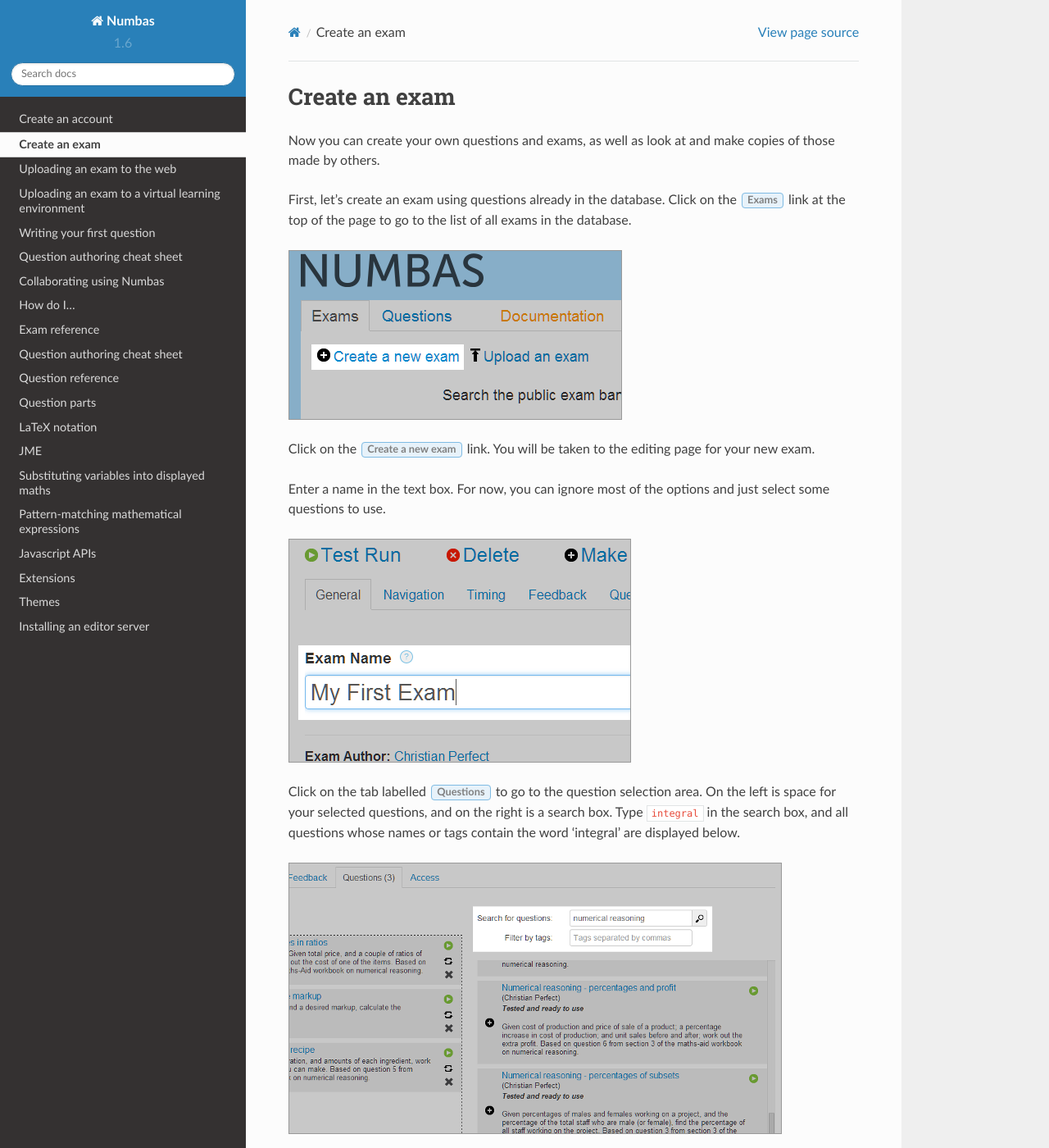
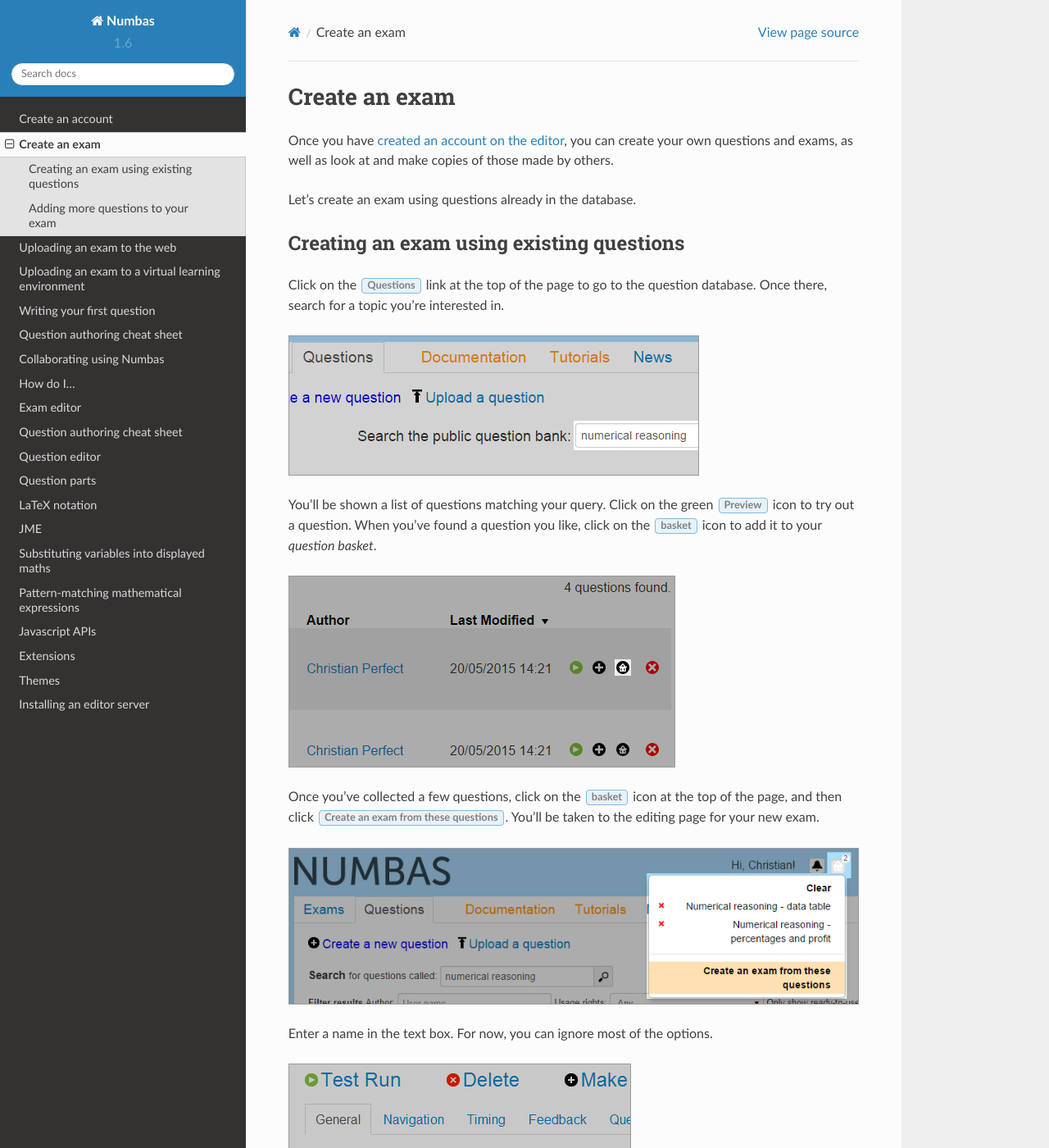
Before and after one commit to numbas/editor-docs, a Sphinx documentation site: the page built from source/create-exam.rst, in a window 1280 px wide and 1400 px high. Shown: the whole window at 82% size. Built offline with Sphinx 7.4.7 and the Read the Docs theme 2.0.0, drawn with Linux system fonts in a browser that asks for light colours; some of the changed text lies outside the part shown.

Commit message:
document question basket

```diff
--- a/source/create-exam.rst
+++ b/source/create-exam.rst
@@ -3,21 +3,51 @@
 Create an exam
 --------------
 
-Now you can create your own questions and exams, as well as look at and make copies of those made by others.
+Once you have :ref:`created an account on the editor <signup>`, you can create your own questions and exams, as well as look at and make copies of those made by others.
 
-First, let's create an exam using questions already in the database. Click on the :guilabel:`Exams` link at the top of the page to go to the list of all exams in the database.
+Let's create an exam using questions already in the database.
 
-.. image:: _static/images/screenshots/exam_index1.png
+Creating an exam using existing questions
+#########################################
 
-Click on the :guilabel:`Create a new exam` link. You will be taken to the editing page for your new exam.
+Click on the :guilabel:`Questions` link at the top of the page to go to the question database.
+Once there, search for a topic you're interested in.
 
-Enter a name in the text box. For now, you can ignore most of the options and just select some questions to use.
+.. image:: _static/images/screenshots/question_search.png
+
+You'll be shown a list of questions matching your query.
+Click on the green :guilabel:`Preview` icon to try out a question.
+When you've found a question you like, click on the :guilabel:`basket` icon to add it to your *question basket*.
+
+.. image:: _static/images/screenshots/question_search_basket.png
+
+Once you've collected a few questions, click on the :guilabel:`basket` icon at the top of the page, and then click :guilabel:`Create an exam from these questions`.
+You'll be taken to the editing page for your new exam.
+
+.. image:: _static/images/screenshots/basket_dropdown.png
+
+Enter a name in the text box.
+For now, you can ignore most of the options.
 
 .. image:: _static/images/screenshots/exam_edit_name.png
 
-Click on the tab labelled :guilabel:`Questions` to go to the question selection area. On the left is space for your selected questions, and on the right is a search box. Type ``integral`` in the search box, and all questions whose names or tags contain the word 'integral' are displayed below.
+Click the :guilabel:`Test Run` link at the top of the page.
+The compiled exam will open in a new window and you can have a go at answering the questions.
 
-.. image:: _static/images/screenshots/exam_edit_question_results.png
+.. image:: _static/images/screenshots/exam_edit_testrun.png
+
+The last thing to do is to give your exam a description.
+The description should be short -- one or two lines -- and will appear underneath the exam's name in the exam listing page.
+Click on the :guilabel:`General` tab, and enter your description in the box.
+
+Adding more questions to your exam
+##################################
+
+On the editing page for your exam, click the tab labelled :guilabel:`Questions` to go to the question selection area.
+On the left is space for your selected questions, and on the right are a few tabs offering different ways of finding questions to add.
+The :guilabel:`Recent questions` tab shows questions you have recently edited.
+The :guilabel:`Basket` tab shows questions you've added to your basket: you can browse the question editor to find questions, add them to your basket, and then go back to the exam editing page and add them in.
+Finally, the :guilabel:`Search` tab offers a small search interface, which is useful if you know the title of the question you want to add.
 
 You can click on any question's name to open it in a new window, so you can check the question does what you want and give it a test run before including it in your exam.
 
@@ -25,12 +55,6 @@ Click the plus icon on one of the question results to add it to your exam.
 
 .. image:: _static/images/screenshots/exam_edit_add_question.png
 
-Search for some other terms and add more questions to your exam. You can drag and drop questions in the list on the left to reorder them.
+You can drag and drop questions in the list on the left to reorder them.
 
 .. image:: _static/images/screenshots/exam_edit_drag.png
-
-When you've picked some questions, click the :guilabel:`Test Run` link at the top of the page. The compiled exam will open in a new window and you can have a go at answering the questions.
-
-.. image:: _static/images/screenshots/exam_edit_testrun.png
-
-The last thing to do is to give your exam a description. The description should be short -- one or two lines -- and will appear underneath the exam's name in the exam listing page. Click on the :guilabel:`General` tab, and enter your description in the box.
--- a/source/question-reference.rst
+++ b/source/question-reference.rst
@@ -1,5 +1,5 @@
-Question reference
-******************
+Question editor
+***************
 
 Every Numbas question consists of three sections: :ref:`Statement <statement>`, :ref:`Parts <question-parts>`, and :ref:`Advice <advice>`. In the Statement, the context for the question is given to the student. Parts are where the student enters their answers. A question can have one or more parts, each of which is one of several types, depending on what kind of input you want from the student. Finally, the optional Advice section can be used to give a full solution to the question, which the student can request to see if they're stuck.
 
--- a/source/upload-web.rst
+++ b/source/upload-web.rst
@@ -6,7 +6,7 @@ Numbas exams are, from the point of view of a web browser, just web pages with s
 .. note::
     These instructions will show you how to get a version of your exam which runs on the web and doesn't track scores. For instructions on obtaining and using a version which can be uploaded to a VLE such as Blackboard or Moodle, see :doc:`upload-vle`.
 
-Each question and exam has a selection of download links at the top of its edit page. Click on the _guilable:`standalone .zip` link to download a package suitable for standalone use on the web.
+Each question and exam has a selection of download links at the top of its edit page. Click on the :guilabel:`standalone .zip` link to download a package suitable for standalone use on the web.
 
 Extract the zip file on your computer, and then upload the resulting files to a new directory on your webspace. Most often you'll be able to do this through an FTP client - ask your server administrator.
 
```
Also changed, not shown: source/exam-reference.rst (+18 -5 lines), source/_static/images/screenshots/basket_dropdown.png (added), source/_static/images/screenshots/question_search.png (added), source/_static/images/screenshots/question_search_basket.png (added).
